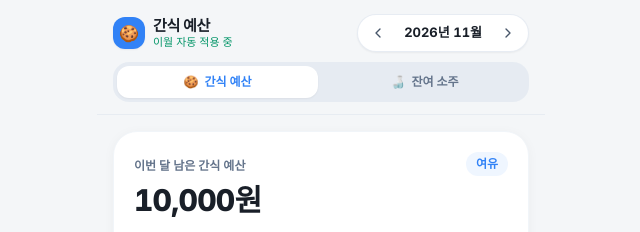
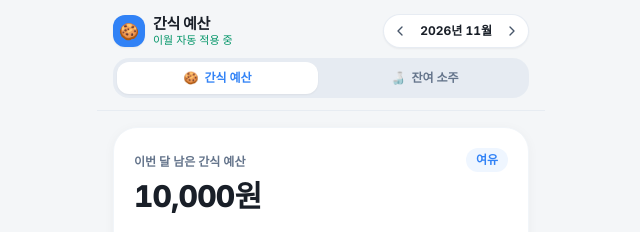
Before and after one commit to H-J-ah/Play1, a plain HTML site: page index.html in a window 1280 px wide. Shown: the top 232 px of the page, 319-959 px from the left. Drawn offline with nearby package versions, Linux system fonts and the light colour scheme.

Commit message:
Refactor header layout and button styles in index.html

```diff
--- a/index.html
+++ b/index.html
@@ -83,29 +83,29 @@
 
     <!-- Top Header -->
     <header class="sticky top-0 z-20 bg-[#F4F6F8]/95 backdrop-blur-md px-4 pt-3.5 pb-3 border-b border-slate-200/70 space-y-2.5">
-      <div class="flex items-center justify-between">
-        <div class="flex items-center gap-2">
-          <div id="header-icon-box" class="w-8 h-8 rounded-xl bg-[#3182F6] text-white flex items-center justify-center shadow-sm transition-colors">
+      <div class="flex items-center justify-between gap-2">
+        <div class="flex items-center gap-2 min-w-0">
+          <div id="header-icon-box" class="w-8 h-8 rounded-xl bg-[#3182F6] text-white flex items-center justify-center shadow-sm transition-colors shrink-0">
             <span id="header-emoji" class="text-base leading-none">🍪</span>
           </div>
-          <div>
-            <h1 id="header-title" class="text-[15px] font-bold tracking-tight text-[#191F28] leading-tight">간식 예산</h1>
+          <div class="min-w-0">
             <div class="flex items-center gap-1.5">
-              <p id="header-rollover-status" class="text-[11px] font-medium text-emerald-600 leading-tight">이월 자동 적용 중</p>
-              <button id="header-sync-pill" type="button" class="hidden px-1.5 py-0.5 rounded-full bg-emerald-100 text-emerald-700 text-[10px] font-bold leading-none">공유중</button>
-            </div>
+              <h1 id="header-title" class="text-[15px] font-bold tracking-tight text-[#191F28] leading-tight whitespace-nowrap">간식 예산</h1>
+              <button id="header-sync-pill" type="button" style="white-space: nowrap;" class="hidden px-1.5 py-0.5 rounded-full bg-emerald-100 text-emerald-700 text-[10px] font-bold leading-none shrink-0">공유중</button>
+            </div>
+            <p id="header-rollover-status" class="text-[11px] font-medium text-emerald-600 leading-tight whitespace-nowrap">이월 자동 적용 중</p>
           </div>
         </div>
 
         <!-- Month Navigator -->
-        <div class="flex items-center gap-1 bg-white rounded-full px-1.5 py-1 shadow-sm border border-slate-200/80">
-          <button id="btn-prev-month" type="button" aria-label="이전 달" class="w-7 h-7 rounded-full flex items-center justify-center text-slate-600 hover:bg-slate-100 active:scale-95 transition">
+        <div class="flex items-center gap-0.5 bg-white rounded-full px-1 py-1 shadow-sm border border-slate-200/80 shrink-0">
+          <button id="btn-prev-month" type="button" aria-label="이전 달" class="w-6 h-6 rounded-full flex items-center justify-center text-slate-600 hover:bg-slate-100 active:scale-95 transition">
             <i data-lucide="chevron-left" class="w-4 h-4"></i>
           </button>
-          <button id="btn-current-month" type="button" title="오늘 달로 이동" class="px-2 py-0.5 text-[13px] font-bold text-[#191F28] tabular-nums hover:text-[#3182F6] transition">
+          <button id="btn-current-month" type="button" title="오늘 달로 이동" class="px-1.5 py-0.5 text-[12px] font-bold text-[#191F28] tabular-nums hover:text-[#3182F6] transition whitespace-nowrap">
             2026년 11월
           </button>
-          <button id="btn-next-month" type="button" aria-label="다음 달" class="w-7 h-7 rounded-full flex items-center justify-center text-slate-600 hover:bg-slate-100 active:scale-95 transition">
+          <button id="btn-next-month" type="button" aria-label="다음 달" class="w-6 h-6 rounded-full flex items-center justify-center text-slate-600 hover:bg-slate-100 active:scale-95 transition">
             <i data-lucide="chevron-right" class="w-4 h-4"></i>
           </button>
         </div>
```
